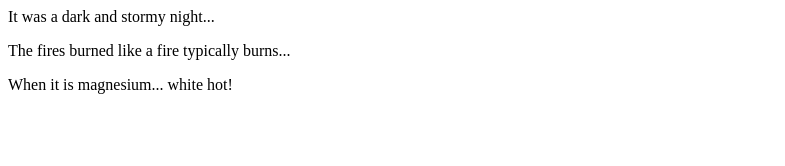
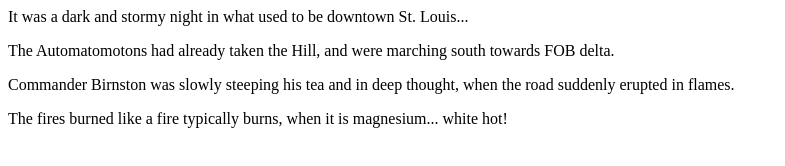
Before and after one commit to chjones512/fireside-story, a plain HTML site: page index.html in a window 1280 px wide. Shown: the whole page, without its empty margins (0-785 px from the left). Drawn offline with Linux system fonts and the light colour scheme.

Commit message:
Add some nuance

```diff
--- a/index.html
+++ b/index.html
@@ -3,8 +3,9 @@
 		<title>2.2</title>
 	</head>
 	<body>
-        	<p>It was a dark and stormy night...</p>
-        	<p>The fires burned like a fire typically burns...</p>
-		<p>When it is magnesium... white hot!</p>
+        	<p>It was a dark and stormy night in what used to be downtown St. Louis...</p>
+		<p>The Automatomotons had already taken the Hill, and were marching south towards FOB delta.</p>
+		<p>Commander Birnston was slowly steeping his tea and in deep thought, when the road suddenly erupted in flames.</p>
+        	<p>The fires burned like a fire typically burns, when it is magnesium... white hot!</p>
 	</body>
 </html>
```
